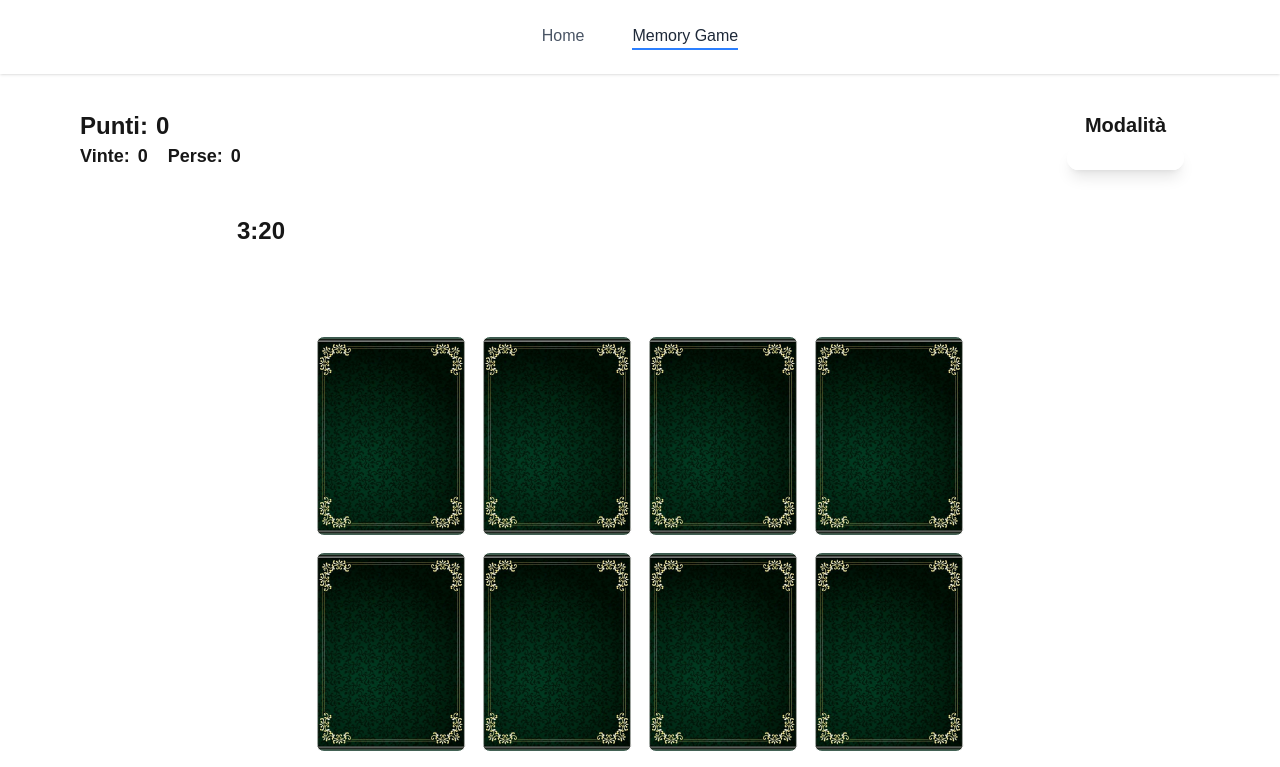
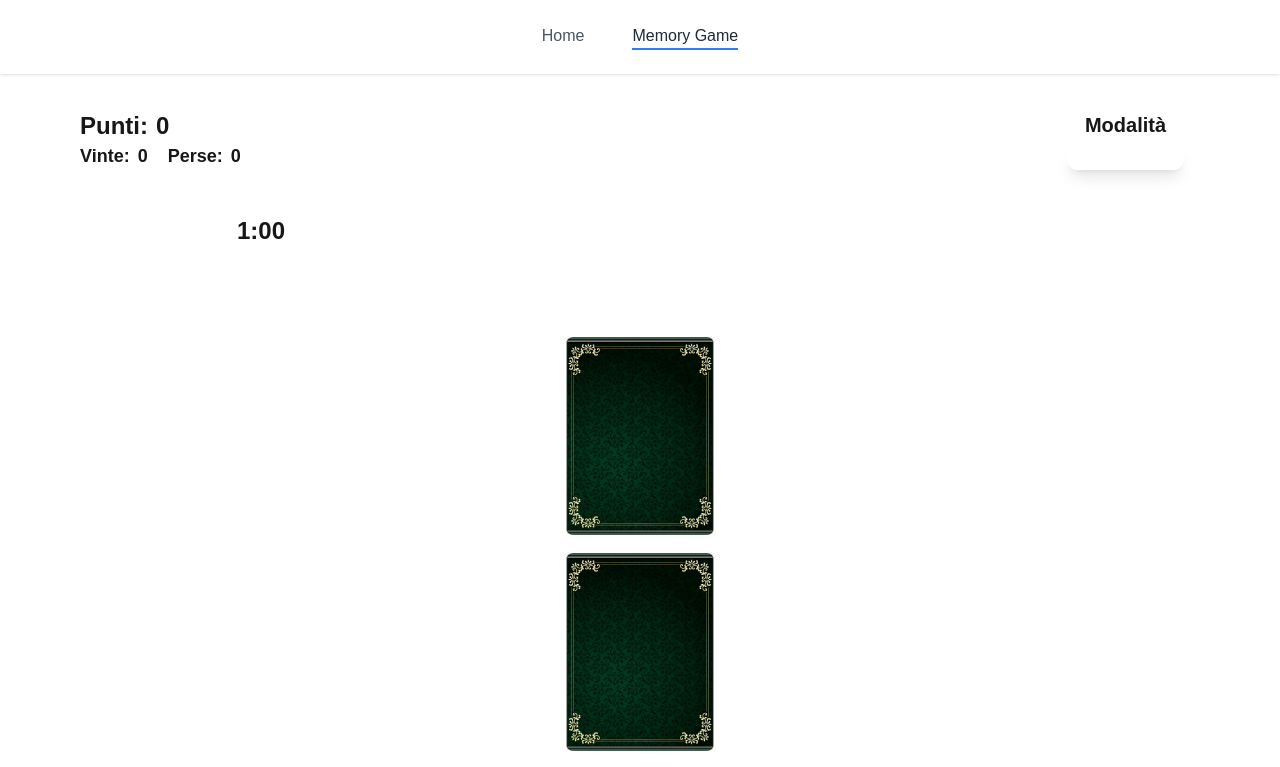
Before and after one commit to StefanoDaniello/prova-zustand, a Next.js app: page /memory-game in a window 1280 px wide. Shown: the top 767 px of the page. Built offline with nearby package versions, Linux system fonts and the light colour scheme.

Commit message:
add modality

```diff
--- a/src/app/memory-game/page.tsx
+++ b/src/app/memory-game/page.tsx
@@ -3,31 +3,9 @@
 import { useEffect, ElementType } from "react";
 
 import { useMemoryGameStore } from "../zustand-state/memory-game-store";
+import { Modalities, MatchStatuses } from "../zustand-state/memory-game-store";
 
 export default function MemoryGame() {
-  type ModalityOption = {
-    name: "easy" | "medium" | "hard" | "impossible";
-    isActive: boolean;
-  };
-
-  type MatchStatusOption = {
-    name: "win" | "lose" | "progress";
-    isActive: boolean;
-  };
-
-  const Modalities: ModalityOption[] = [
-    { name: "easy", isActive: false },
-    { name: "medium", isActive: false },
-    { name: "hard", isActive: false },
-    { name: "impossible", isActive: false },
-  ];
-
-  const MatchStatuses: MatchStatusOption[] = [
-    { name: "progress", isActive: false },
-    { name: "win", isActive: false },
-    { name: "lose", isActive: false },
-  ];
-
   const shuffledIcons = useMemoryGameStore((state) => state.shuffledIcons);
   const setShuffledIcons = useMemoryGameStore(
     (state) => state.setShuffledIcons
@@ -36,8 +14,8 @@ export default function MemoryGame() {
   const point = useMemoryGameStore((state) => state.point);
   const win = useMemoryGameStore((state) => state.win);
   const lose = useMemoryGameStore((state) => state.lose);
-  const time = useMemoryGameStore((state) => state.time);
   const modality = useMemoryGameStore((state) => state.modality);
+  const setModality = useMemoryGameStore((state) => state.setModality);
   const matchStatus = useMemoryGameStore((state) => state.modality);
 
   useEffect(() => {
@@ -47,6 +25,7 @@ export default function MemoryGame() {
   }, [shuffledIcons, setShuffledIcons]);
 
   return (
+    <>
       <div className="max-w-6xl m-auto mt-5">
         <div className="flex justify-between items-center gap-4 p-4 w-full flex-wrap">
           <div className="flex-col items-center">
@@ -72,8 +51,8 @@ export default function MemoryGame() {
               <select
                 className="select px-2 rounded-full shadow-lg border-white border-2 text-white bg-transparent"
                 aria-label="Selezione Modalità"
-              // onChange={(e) => handleModalityChange(e.target.value)}
-              // value={modality}
+                onChange={(e) => setModality(e.target.value)}
+                value={modality.name}
               >
                 {Modalities.map((m) => (
                   <option
@@ -95,7 +74,7 @@ export default function MemoryGame() {
         >
           <div className="flex justify-center items-center gap-3 text-2xl font-bold text-primary">
             <img src="./timer.png" alt="Timer" className="timer" />
-          <h4>{time}</h4>
+            <h4>{modality.time}</h4>
           </div>
           <div className="status-bar">
             <div className="status-indicator filled"></div>
@@ -105,14 +84,14 @@ export default function MemoryGame() {
             <div className="status-indicator filled"></div>
             <div className="status-indicator filled"></div>
             <div className="status-indicator filled"></div>
-          <div className="status-indicator"></div>{" "}
-          <div className="status-indicator"></div>{" "}
-          <div className="status-indicator"></div>{" "}
+            <div className="status-indicator"></div>
+            <div className="status-indicator"></div>
+            <div className="status-indicator"></div>
           </div>
         </div>
-
+      </div>
       <div className="flex justify-center items-center p-5 mt-10">
-        <div className="grid grid-cols-4 gap-4">
+        <div className={`grid grid-cols-${modality.col} gap-4`}>
           {shuffledIcons.map((icon) => (
             <Card
               key={icon.id}
@@ -124,7 +103,7 @@ export default function MemoryGame() {
           ))}
         </div>
       </div>
-    </div>
+    </>
   );
 }
 
--- a/src/app/zustand-state/memory-game-store.ts
+++ b/src/app/zustand-state/memory-game-store.ts
@@ -94,12 +94,13 @@ type IconItem = {
 
 type ModalityOption = {
   name: "easy" | "medium" | "hard" | "impossible";
-  isActive: boolean;
+  cardNumber: number;
+  time: string;
+  col: string;
 };
 
 type MatchStatusOption = {
   name: "win" | "lose" | "progress";
-  isActive: boolean;
 };
 
 type MemoryGameStore = {
@@ -114,13 +115,24 @@ type MemoryGameStore = {
   point: number;
   win: number;
   lose: number;
-  time: string;
   matchStatus: MatchStatusOption;
   setMatchStatus: () => void;
   modality: ModalityOption;
-  setModality: () => void;
+  setModality: (name: string) => void;
 };
 
+export const Modalities: ModalityOption[] = [
+  { name: "easy", cardNumber: 6, time: "1:00", col: "3" },
+  { name: "medium", cardNumber: 12, time: "1:30", col: "4" },
+  { name: "hard", cardNumber: 18, time: "1:50", col: "6" },
+  { name: "impossible", cardNumber: 30, time: "1:70", col: "10" },
+];
+
+export const MatchStatuses: MatchStatusOption[] = [
+  { name: "progress" },
+  { name: "win" },
+  { name: "lose" },
+];
 // Funzione per mischiare un array
 function shuffle<T>(array: T[]): T[] {
   return [...array].sort(() => Math.random() - 0.5);
@@ -134,15 +146,28 @@ export const useMemoryGameStore = create<MemoryGameStore>((set, get) => ({
   point: 0,
   win: 0,
   lose: 0,
-  time: "3:20",
-  modality: { name: "easy", isActive: false },
+  modality: Modalities[0],
   matchStatus: { name: "progress", isActive: false },
 
+  setModality: (name) => {
+    const { setShuffledIcons } = get();
+    const selectModality = Modalities.find((modality) =>
+      modality.name == name ? modality : null
+    );
+
+    set({
+      modality: selectModality,
+    });
+
+    setShuffledIcons();
+  },
+
   setMatchStatus: () => {},
-  setModality: () => {},
 
   setShuffledIcons: () => {
-    const selected = shuffle(baseIcons).slice(0, 6);
+    const { modality } = get();
+    const cardNumber = modality.cardNumber / 2;
+    const selected = shuffle(baseIcons).slice(0, cardNumber);
     const duplicated = [...selected, ...selected].map((item, index) => ({
       ...item,
       id: index + 1, // Assegna ID univoci da 1 a 12
@@ -215,7 +240,7 @@ export const useMemoryGameStore = create<MemoryGameStore>((set, get) => ({
   },
 
   checkMatchCard: () => {
-    const { flippedCardsInTurn, reShuffleBoard, shuffledIcons } = get();
+    const { flippedCardsInTurn, reShuffleBoard } = get();
 
     if (flippedCardsInTurn.length !== 2) {
       console.error(
```
Lines whose indentation alone changed are shown as unchanged.
